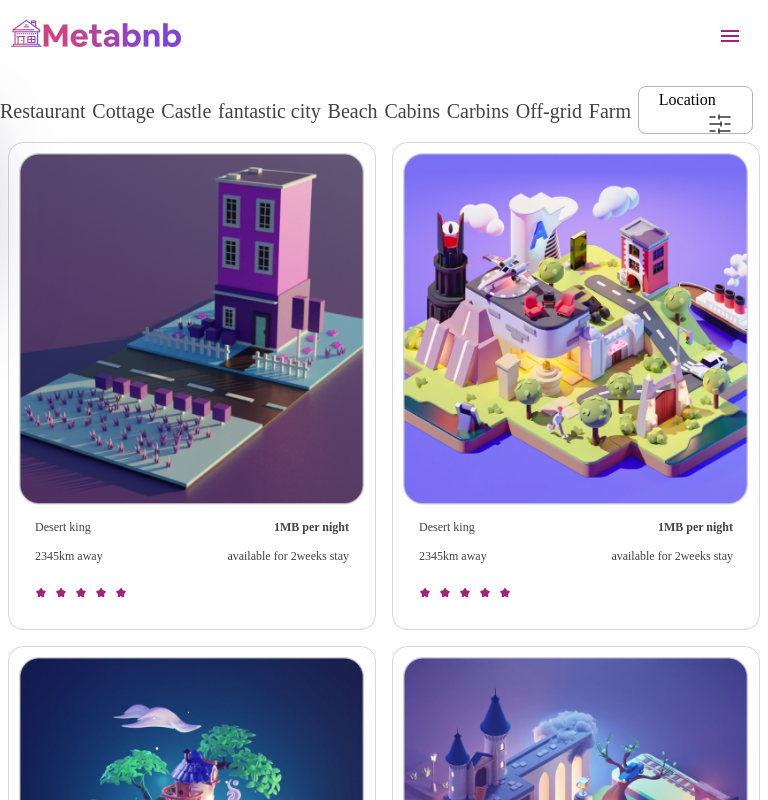
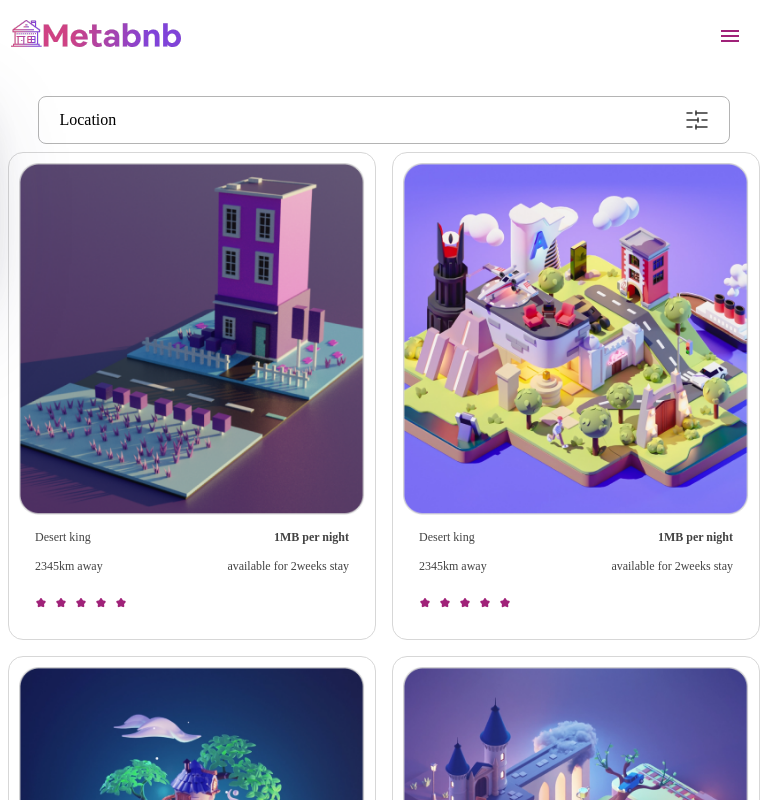
Before and after one commit to shadrxcc/metabnb, a React (Create React App) app: page /places in a window 768 px wide. Shown: the top 800 px of the page. Built offline with nearby package versions, Linux system fonts and the light colour scheme; a web font is replaced by a local one.

Commit message:
fix settings button for tab

```diff
--- a/src/index.css
+++ b/src/index.css
@@ -180,6 +180,10 @@ input::placeholder {
     left: -8%;
   }
 
+.settingsbtn {
+    margin: auto;
+  }
+
   .nav-menu {
     width: 90%;
   }
@@ -224,7 +228,6 @@ input::placeholder {
   a.navlink {
     padding: 0 0;
   }
-
 
   .nav-menu.active {
     background-color: white;
@@ -326,6 +329,15 @@ input::placeholder {
   .searchbtn {
     width: 38.5%
   }
+
+  .locations {
+    display: none;
+  }
+
+  .settingsbtn {
+    width: 90%;
+    margin: auto;
+  }
 }
 
 @media (min-width: 1024px) and (max-width: 1279px) {
```
